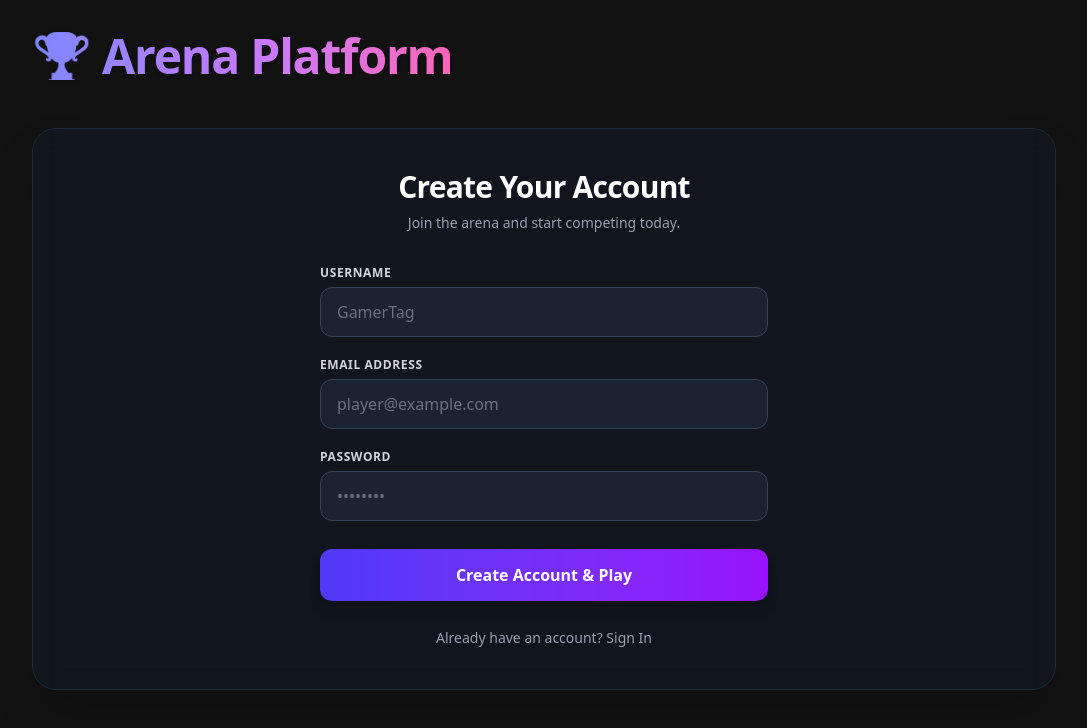
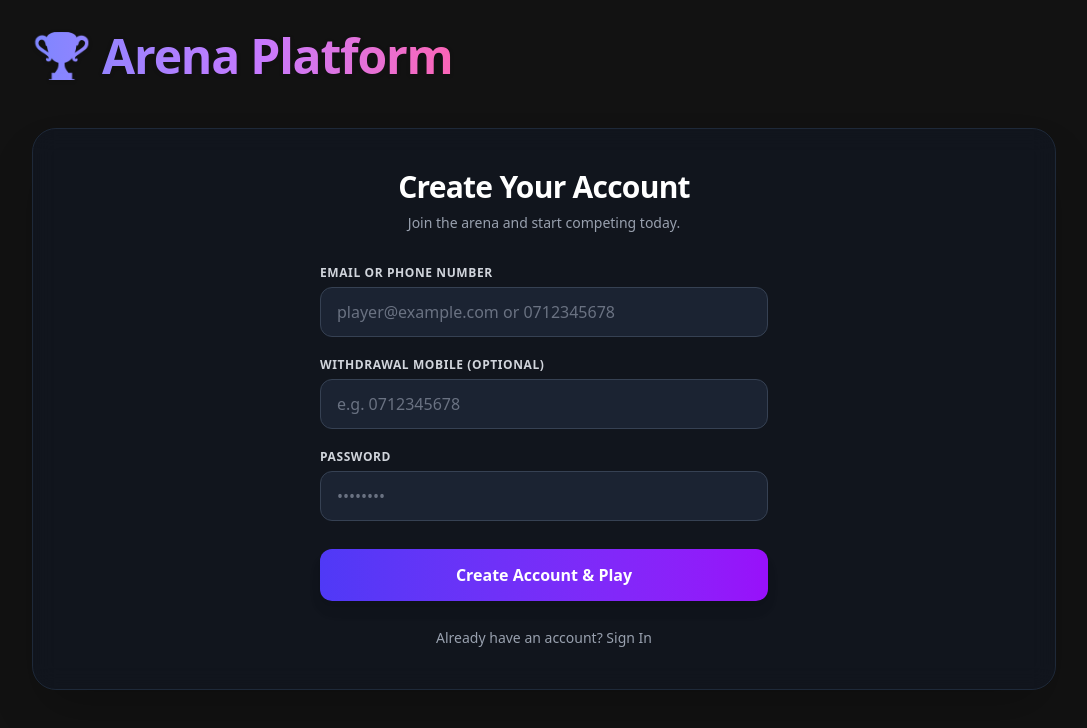
Before and after one commit to mikyza/gamespratform, a Next.js app in the folder frontend/my-app/: page / in a window 1280 px wide. Both pictures are taken after a click on the button "Don't have an account? Register". Shown: the top 728 px of the page, without its empty margins (96-1183 px from the left). Built offline with nearby package versions, Linux system fonts and the light colour scheme; no server answers.

Commit message:
Update Auth.tsx

```diff
--- a/frontend/my-app/app/components/Auth.tsx
+++ b/frontend/my-app/app/components/Auth.tsx
@@ -9,9 +9,9 @@ const BACKEND_URL = process.env.NEXT_PUBLIC_BACKEND_URL || 'https://gamespratfor
 
 export default function Auth({ onLogin }: AuthProps) {
   const [isRegistering, setIsRegistering] = useState(false);
-  const [email, setEmail] = useState('');
+  const [loginId, setLoginId] = useState('');
   const [password, setPassword] = useState('');
-  const [username, setUsername] = useState('');
+  const [withdrawalMobile, setWithdrawalMobile] = useState('');
   const [loading, setLoading] = useState(false);
   const [error, setError] = useState('');
 
@@ -21,11 +21,10 @@ export default function Auth({ onLogin }: AuthProps) {
     setError('');
 
     // Input sanitization
-    const cleanEmail = email.trim().toLowerCase();
+    const cleanLoginId = loginId.trim();
     const cleanPassword = password;
-    const cleanUsername = username.trim() || cleanEmail.split('@')[0];
+    const cleanWithdrawalMobile = withdrawalMobile.trim() || cleanLoginId;
 
-    // Client-side quick check to prevent unnecessary 400 Bad Request calls
     if (cleanPassword.length < 6) {
       setError('Password must be at least 6 characters long.');
       setLoading(false);
@@ -35,15 +34,15 @@ export default function Auth({ onLogin }: AuthProps) {
     const endpoint = isRegistering ? '/api/auth/register' : '/api/auth/login';
 
     try {
+      // Payload precisely matches the backend expectations
       const payload = isRegistering
         ? {
-            email: cleanEmail,
+            loginId: cleanLoginId,
             password: cleanPassword,
-            username: cleanUsername,
-            name: cleanUsername // Fallback in case schema uses 'name'
+            withdrawalMobile: cleanWithdrawalMobile
           }
         : {
-            email: cleanEmail,
+            loginId: cleanLoginId,
             password: cleanPassword
           };
 
@@ -56,7 +55,6 @@ export default function Auth({ onLogin }: AuthProps) {
         body: JSON.stringify(payload),
       });
 
-      // Safely parse JSON response
       let data;
       try {
         data = await res.json();
@@ -65,9 +63,8 @@ export default function Auth({ onLogin }: AuthProps) {
       }
 
       if (!res.ok) {
-        // Extract exact server message regardless of key format
-        const serverError = data.message || data.error || data.msg || (Array.isArray(data.errors) ? data.errors[0]?.msg : null);
-        throw new Error(serverError || `Authentication failed with status ${res.status}`);
+        const serverError = data.error || data.message || data.msg || `Authentication failed with status ${res.status}`;
+        throw new Error(serverError);
       }
 
       onLogin(data.user || data);
@@ -99,37 +96,35 @@ export default function Auth({ onLogin }: AuthProps) {
       )}
 
       <form onSubmit={handleSubmit} className="flex flex-col gap-5">
+        <div className="flex flex-col gap-1.5">
+          <label className="text-xs font-semibold text-gray-300 uppercase tracking-wider">
+            Email or Phone Number
+          </label>
+          <input
+            type="text"
+            required
+            autoComplete="username"
+            placeholder="player@example.com or 0712345678"
+            value={loginId}
+            onChange={(e) => setLoginId(e.target.value)}
+            className="w-full px-4 py-3 rounded-xl bg-gray-800/80 border border-gray-700 text-white placeholder-gray-500 focus:outline-none focus:border-indigo-500 focus:ring-2 focus:ring-indigo-500/20 transition-all duration-200"
+          />
+        </div>
+
         {isRegistering && (
           <div className="flex flex-col gap-1.5">
             <label className="text-xs font-semibold text-gray-300 uppercase tracking-wider">
-              Username
+              Withdrawal Mobile (Optional)
             </label>
             <input
               type="text"
-              required={isRegistering}
-              autoComplete="username"
-              placeholder="GamerTag"
-              value={username}
-              onChange={(e) => setUsername(e.target.value)}
+              placeholder="e.g. 0712345678"
+              value={withdrawalMobile}
+              onChange={(e) => setWithdrawalMobile(e.target.value)}
               className="w-full px-4 py-3 rounded-xl bg-gray-800/80 border border-gray-700 text-white placeholder-gray-500 focus:outline-none focus:border-indigo-500 focus:ring-2 focus:ring-indigo-500/20 transition-all duration-200"
             />
           </div>
         )}
-
-        <div className="flex flex-col gap-1.5">
-          <label className="text-xs font-semibold text-gray-300 uppercase tracking-wider">
-            Email Address
-          </label>
-          <input
-            type="email"
-            required
-            autoComplete="email"
-            placeholder="player@example.com"
-            value={email}
-            onChange={(e) => setEmail(e.target.value)}
-            className="w-full px-4 py-3 rounded-xl bg-gray-800/80 border border-gray-700 text-white placeholder-gray-500 focus:outline-none focus:border-indigo-500 focus:ring-2 focus:ring-indigo-500/20 transition-all duration-200"
-          />
-        </div>
 
         <div className="flex flex-col gap-1.5">
           <label className="text-xs font-semibold text-gray-300 uppercase tracking-wider">
```
